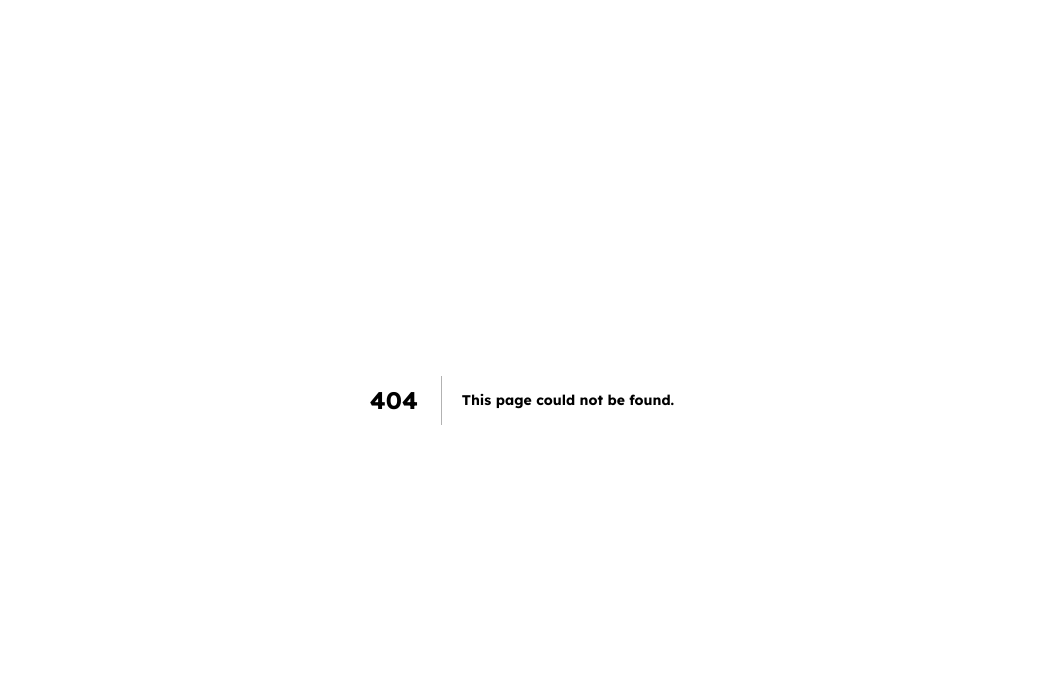
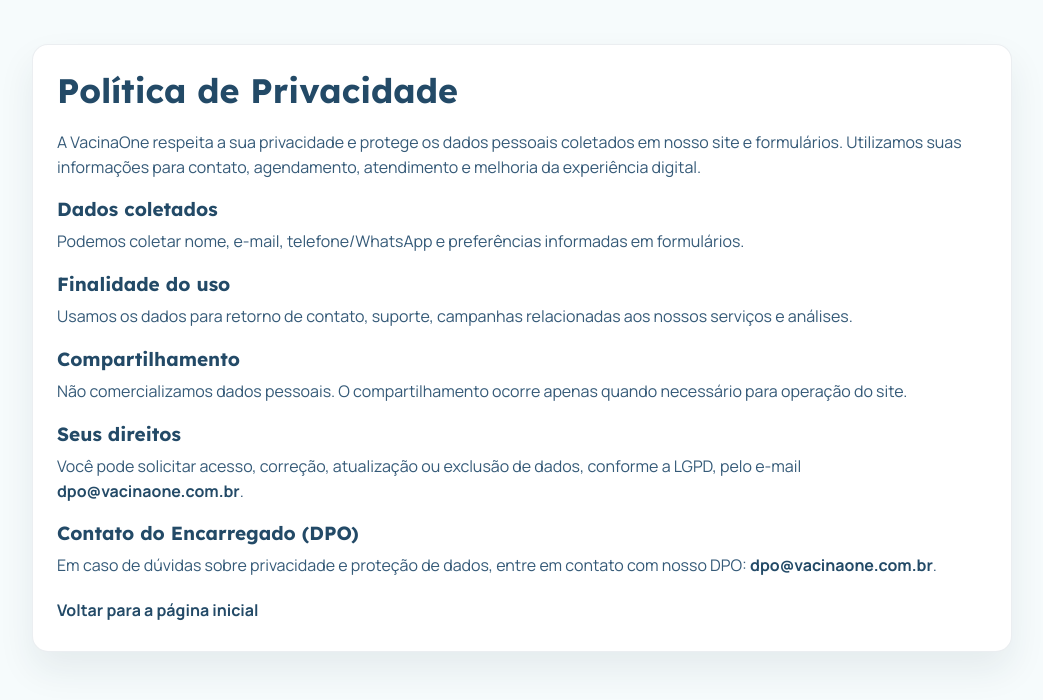
Before and after one commit to farubens/vacina-one, a Next.js app: page /politica-de-privacidade in a window 1280 px wide. Before the commit this address had no page. Shown: the top 700 px of the page, without its empty margins (118-1161 px from the left). Built offline with nearby package versions, Linux system fonts and the light colour scheme.

Commit message:
feat: add legal/cookies footer and stabilize reveal animations

```diff
--- a/src/app/globals.css
+++ b/src/app/globals.css
@@ -488,7 +488,7 @@
 }
 
 .footer-logo {
-  width: 285px;
+  width: 171px;
   height: auto;
 }
 
@@ -498,7 +498,7 @@
   list-style: none;
   display: grid;
   gap: 14px;
-  font-size: 21px;
+  font-size: 13px;
   line-height: 1.28;
   letter-spacing: -0.02em;
 }
@@ -527,7 +527,7 @@
 }
 
 .footer-social p {
-  font-size: 22px;
+  font-size: 13px;
   font-weight: 700;
 }
 
@@ -553,7 +553,7 @@
 
 .footer-right h2 {
   max-width: 600px;
-  font-size: clamp(24px, 2.05vw, 36px);
+  font-size: clamp(14px, 1.23vw, 22px);
   line-height: 1.04;
   letter-spacing: -0.04em;
   color: #ffffff;
@@ -562,7 +562,7 @@
 .footer-right p {
   margin-top: 30px;
   max-width: 620px;
-  font-size: 23px;
+  font-size: 14px;
   line-height: 1.45;
   color: rgba(255, 255, 255, 0.96);
 }
@@ -575,11 +575,153 @@
   border-radius: 999px;
   align-items: center;
   justify-content: center;
+  background: transparent;
+  border: 1.5px solid #f2b23a;
+  color: #f2b23a;
+  font-size: 11px;
+  font-weight: 700;
+  letter-spacing: -0.02em;
+}
+
+.footer-cta:hover,
+.footer-cta:focus-visible {
   background: #f2b23a;
   color: #ffffff;
-  font-size: 18px;
+}
+
+.copyright-bar {
+  background: #3a4a5c;
+  color: #ffffff;
+  padding: 10px 0;
+}
+
+.copyright-inner {
+  display: flex;
+  align-items: center;
+  justify-content: space-between;
+  gap: 14px;
+  font-size: 12px;
+  line-height: 1.25;
+}
+
+.copyright-links {
+  display: inline-flex;
+  align-items: center;
+  gap: 8px;
+}
+
+.copyright-links a:hover,
+.copyright-links a:focus-visible {
+  text-decoration: underline;
+}
+
+.meme-link {
+  display: inline-flex;
+  align-items: center;
+  gap: 8px;
+  white-space: nowrap;
+}
+
+.meme-link img {
+  width: 88px;
+  height: auto;
+}
+
+.cookie-banner {
+  position: fixed;
+  left: 16px;
+  right: 16px;
+  bottom: 16px;
+  z-index: 120;
+  border-radius: 14px;
+  border: 1px solid rgba(35, 74, 103, 0.16);
+  background: #ffffff;
+  box-shadow: 0 18px 38px rgba(19, 47, 68, 0.2);
+  padding: 14px 16px;
+  display: grid;
+  gap: 12px;
+}
+
+.cookie-banner p {
+  font-size: 14px;
+  line-height: 1.4;
+  color: #274865;
+}
+
+.cookie-banner p a {
+  color: #234a67;
   font-weight: 700;
-  letter-spacing: -0.02em;
+  text-decoration: underline;
+}
+
+.cookie-actions {
+  display: flex;
+  justify-content: flex-end;
+  gap: 8px;
+}
+
+.cookie-btn {
+  min-height: 38px;
+  border-radius: 999px;
+  padding: 0 14px;
+  border: 1px solid #69b9c0;
+  cursor: pointer;
+  font-size: 13px;
+  font-weight: 700;
+}
+
+.cookie-btn-secondary {
+  background: #ffffff;
+  color: #3f6f8f;
+}
+
+.cookie-btn-primary {
+  background: #69b9c0;
+  color: #ffffff;
+}
+
+.legal-page {
+  min-height: 100vh;
+  background: #f6fbfc;
+  padding: 44px 24px 60px;
+}
+
+.legal-shell {
+  width: min(100%, 980px);
+  margin: 0 auto;
+  background: #ffffff;
+  border: 1px solid rgba(35, 74, 103, 0.09);
+  border-radius: 16px;
+  padding: 28px 24px;
+  box-shadow: 0 18px 36px rgba(22, 51, 69, 0.08);
+}
+
+.legal-shell h1 {
+  color: #234a67;
+  font-size: 34px;
+  line-height: 1.08;
+  margin: 0 0 20px;
+}
+
+.legal-shell h2 {
+  color: #234a67;
+  font-size: 19px;
+  margin: 18px 0 8px;
+}
+
+.legal-shell p {
+  color: #355a78;
+  font-size: 16px;
+  line-height: 1.55;
+}
+
+.legal-shell a {
+  color: #234a67;
+  font-weight: 700;
+}
+
+.legal-back {
+  margin-top: 20px;
 }
 
 @media (max-width: 1100px) {
@@ -667,24 +809,24 @@
   }
 
   .footer-contact-list {
-    font-size: 16px;
+    font-size: 13px;
   }
 
   .footer-social p {
+    font-size: 13px;
+  }
+
+  .footer-right h2 {
     font-size: 20px;
   }
 
-  .footer-right h2 {
-    font-size: 30px;
-  }
-
   .footer-right p {
-    font-size: 18px;
+    font-size: 14px;
   }
 
   .footer-cta {
-    font-size: 18px;
-    min-height: 42px;
+    font-size: 11px;
+    min-height: 36px;
   }
 }
 
@@ -784,7 +926,7 @@
   }
 
   .footer-social p {
-    font-size: 18px;
+    font-size: 13px;
   }
 
   .social-links a {
@@ -794,20 +936,34 @@
   }
 
   .footer-right h2 {
-    font-size: 34px;
+    font-size: 18px;
   }
 
   .footer-right p {
     margin-top: 18px;
-    font-size: 17px;
+    font-size: 14px;
   }
 
-.footer-cta {
-  margin-top: 22px;
-  font-size: 16px;
-  min-height: 38px;
-  padding: 0 18px;
-}
+  .footer-cta {
+    margin-top: 22px;
+    font-size: 11px;
+    min-height: 36px;
+    padding: 0 18px;
+  }
+
+  .copyright-inner {
+    flex-direction: column;
+    align-items: flex-start;
+    font-size: 11px;
+  }
+
+  .cookie-actions {
+    justify-content: stretch;
+  }
+
+  .cookie-btn {
+    flex: 1;
+  }
 }
 
 .thanks-page {
--- /dev/null
+++ b/src/app/politica-de-privacidade/page.tsx
@@ -0,0 +1,40 @@
+import Link from "next/link";
+
+export default function PoliticaDePrivacidadePage() {
+  return (
+    <main className="legal-page">
+      <section className="legal-shell">
+        <h1>Política de Privacidade</h1>
+        <p>
+          A VacinaOne respeita a sua privacidade e protege os dados pessoais coletados em nosso site e formulários.
+          Utilizamos suas informações para contato, agendamento, atendimento e melhoria da experiência digital.
+        </p>
+
+        <h2>Dados coletados</h2>
+        <p>Podemos coletar nome, e-mail, telefone/WhatsApp e preferências informadas em formulários.</p>
+
+        <h2>Finalidade do uso</h2>
+        <p>Usamos os dados para retorno de contato, suporte, campanhas relacionadas aos nossos serviços e análises.</p>
+
+        <h2>Compartilhamento</h2>
+        <p>Não comercializamos dados pessoais. O compartilhamento ocorre apenas quando necessário para operação do site.</p>
+
+        <h2>Seus direitos</h2>
+        <p>
+          Você pode solicitar acesso, correção, atualização ou exclusão de dados, conforme a LGPD, pelo e-mail{" "}
+          <a href="mailto:dpo@vacinaone.com.br">dpo@vacinaone.com.br</a>.
+        </p>
+
+        <h2>Contato do Encarregado (DPO)</h2>
+        <p>
+          Em caso de dúvidas sobre privacidade e proteção de dados, entre em contato com nosso DPO:{" "}
+          <a href="mailto:dpo@vacinaone.com.br">dpo@vacinaone.com.br</a>.
+        </p>
+
+        <p className="legal-back">
+          <Link href="/">Voltar para a página inicial</Link>
+        </p>
+      </section>
+    </main>
+  );
+}
--- a/src/components/reveal.tsx
+++ b/src/components/reveal.tsx
@@ -21,9 +21,9 @@
   return (
     <motion.div
       className={className}
-      initial={{ opacity: 0, y, filter: "blur(6px)" }}
-      whileInView={{ opacity: 1, y: 0, filter: "blur(0px)" }}
-      viewport={{ once: false, amount: 0.18 }}
+      initial={{ opacity: 0, y }}
+      whileInView={{ opacity: 1, y: 0 }}
+      viewport={{ once: true, amount: 0.22 }}
       transition={{ duration, delay, ease: [0.16, 1, 0.3, 1] }}
     >
       {children}
```
Also changed, not shown: src/app/page.tsx (+30 -0 lines), src/app/uso-de-cookies/page.tsx (added, +36 -0 lines), src/components/cookie-consent-banner.tsx (added, +42 -0 lines), public/assets/images/landing/hero/logo-direitos-autorais-meme-digital.png (added).
